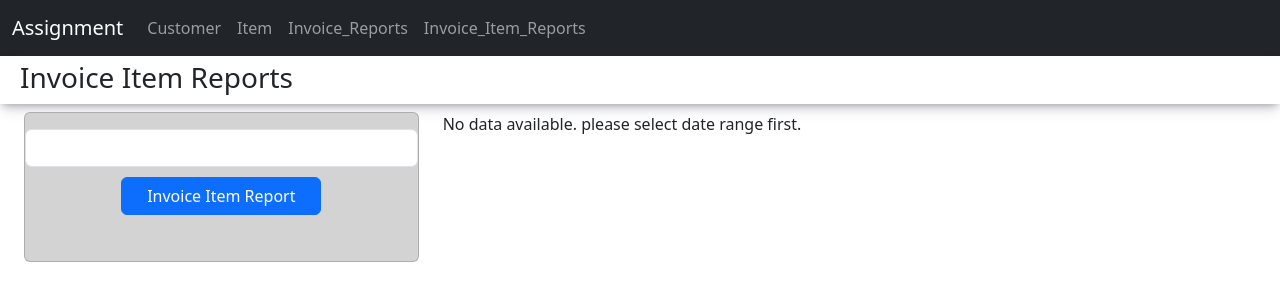
After one commit to thrimal/PHP_Assignment, a PHP site: page /invoiceItemReports.php in a window 1280 px wide. The commit adds this page. Shown: the top 301 px of the page. Run offline with PHP 8.4, Linux system fonts and the light colour scheme; some libraries are stand-ins or nearby versions.

Commit message:
added invoiceitemReports

```diff
--- a/index.php
+++ b/index.php
@@ -34,7 +34,10 @@ if (basename($_SERVER['PHP_SELF']) === 'index.php') {
                         <a class="nav-link" aria-current="page" href="item.php">Item</a>
                     </li>
                     <li class="nav-item">
-                        <a class="nav-link" aria-current="page" href="reports.php">Reports</a>
+                        <a class="nav-link" aria-current="page" href="invoiceReports.php">Invoice_Reports</a>
+                    </li>
+                    <li class="nav-item">
+                        <a class="nav-link" aria-current="page" href="invoiceItemReports.php">Invoice_Item_Reports</a>
                     </li>
                 </ul>
             </div>
--- /dev/null
+++ b/invoiceItemReports.php
@@ -0,0 +1,128 @@
+<?php
+include 'index.php';
+?>
+
+<div style="top: 0px; height: 48px; width: 100%;position: relative; box-shadow: rgba(50, 50, 93, 0.25) 0px 6px 12px -2px, rgba(0, 0, 0, 0.3) 0px 3px 7px -3px;">
+    <h3 style="position: absolute; margin: auto; top: 5px; bottom: 0; left: 20px; text-align: center;">Invoice Item Reports</h3>
+</div>
+
+<div class="container-fluid">
+    <div class="row mt-2 m-0 p-0">
+        <div class="col-4">
+            <div class="card" style="background: lightgray;width: 100%; height: 150px; position: relative;">
+                <form class="mt-2" method="post" action="" style="position: relative;display: flex; flex-direction: column; justify-content: center; justify-items: center; align-content: center; align-items: center;">
+                    <label for="validationDefault01" class="form-label"></label>
+                    <input class="form-control" style="position: relative;" type="text" name="daterange" id="validationDefault01" value="<?php echo isset($_POST['daterange']) ? $_POST['daterange'] : ''; ?>" required />
+                    <button style="position: relative; width: 200px; margin-top: 10px;" type="submit" class="btn btn-primary" name="submit">Invoice Item Report</button>
+                </form>
+            </div>
+        </div>
+        <div class="col-8">
+            <?php
+            if (isset($_POST['submit'])) {
+                include "connection.php";
+
+                $daterange = $_POST['daterange'];
+
+                $dates = explode(' - ', $daterange);
+                $startDate = date('Y-m-d', strtotime($dates[0]));
+                $endDate = date('Y-m-d', strtotime($dates[1]));
+
+                $query = $conn->prepare("SELECT
+                invoice_master.invoice_no,
+                invoice.date,
+                customer.title,
+                customer.first_name,
+                customer.last_name,
+                item.item_name,
+                item.item_code,
+                item.item_category,
+                item.unit_price
+                FROM
+                    invoice_master
+                INNER JOIN
+                    invoice ON invoice_master.invoice_no = invoice.invoice_no
+                INNER JOIN
+                    customer ON invoice.customer = customer.id
+                INNER JOIN
+                    item ON invoice_master.item_id = item.id
+                WHERE
+                    invoice.date BETWEEN ? AND ?");
+
+                $query->bind_param("ss", $startDate, $endDate);
+
+                $query->execute();
+
+                $result = $query->get_result();
+
+                if ($query->errno) {
+                    echo "Error: " . $query->error;
+                } else {
+                    echo "<table class='table table-hover'>
+                            <thead>
+                                <tr>
+                                    <th>Invoice No</th>
+                                    <th>Date</th>
+                                    <th>Title</th>
+                                    <th>First Name</th>
+                                    <th>Last Name</th>
+                                    <th>Item Name</th>
+                                    <th>Item Code</th>
+                                    <th>Item Category</th>
+                                    <th>Unit Price</th>
+                                </tr>
+                            </thead>
+                            <tbody>";
+                    while ($row = $result->fetch_assoc()) {
+                        echo "<tr>
+                                <td>" . $row['invoice_no'] . "</td>
+                                <td>" . $row['date'] . "</td>
+                                <td>" . $row['title'] . "</td>
+                                <td>" . $row['first_name'] . "</td>
+                                <td>" . $row['last_name'] . "</td>
+                                <td>" . $row['item_name'] . "</td>
+                                <td>" . $row['item_code'] . "</td>
+                                <td>" . $row['item_category'] . "</td>
+                                <td>" . $row['unit_price'] . "</td>
+                            </tr>";
+                    }
+                    echo "</tbody></table>";
+
+                    $query->close();
+                }
+            } else {
+                echo "<div>No data available. please select date range first.</div>";
+            }
+            ?>
+        </div>
+    </div>
+</div>
+
+<script>
+    var startDate;
+    var endDate;
+    $(function() {
+        $('input[name="daterange"]').daterangepicker({
+            opens: 'left'
+        }, function(start, end, label) {
+            startDate = start.format('YYYY-MM-DD');
+            endDate = end.format('YYYY-MM-DD');
+            console.log(startDate + " " + endDate);
+
+            $.ajax({
+                method: 'POST',
+                url: 'invoiceItemReports.php',
+                data: {
+                    startDate: startDate,
+                    endDate: endDate
+                },
+                success: function(response) {
+                    console.log('Date range sent to PHP successfully');
+                },
+                error: function(xhr, status, error) {
+                    console.error('Error sending date range to PHP');
+                }
+            });
+        });
+    });
+</script>
```
Also changed, not shown: customer.php (+6 -5 lines), invoiceReports.php (added, +123 -0 lines), item.php (+6 -5 lines), reports.php (deleted, +0 -134 lines).
